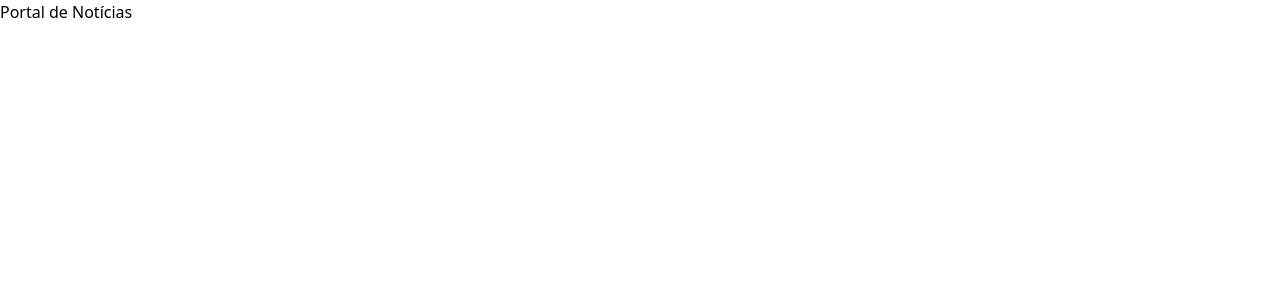
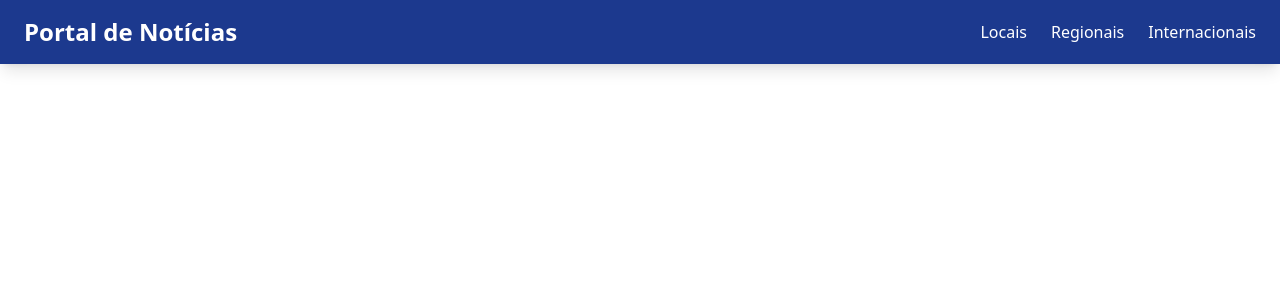
Before and after one commit to Valky-7/portalDeNoticias, an Angular app in the folder portal/: page / in a window 1280 px wide. Shown: the top 300 px of the page. Built offline with nearby package versions, Linux system fonts and the light colour scheme.

Commit message:
Update header.html

```diff
--- a/portal/src/app/header/header.html
+++ b/portal/src/app/header/header.html
@@ -1,5 +1,10 @@
-<header>
-    <nav>
-        <h1>Portal de Notícias</h1>
+<header class="bg-blue-900 text-white shadow-lg">
+    <nav class="container mx-auto px-6 py-4 flex justify-between items-center">
+        <h1 class="text-2xl font-bold">Portal de Notícias</h1>
+        <ul class="flex space-x-6 font-medium">
+            <li class="hover:text-gray-400">Locais</li>
+            <li class="hover:text-gray-400">Regionais</li>
+            <li class="hover:text-gray-400">Internacionais</li>
+        </ul>
     </nav>
 </header>
```
